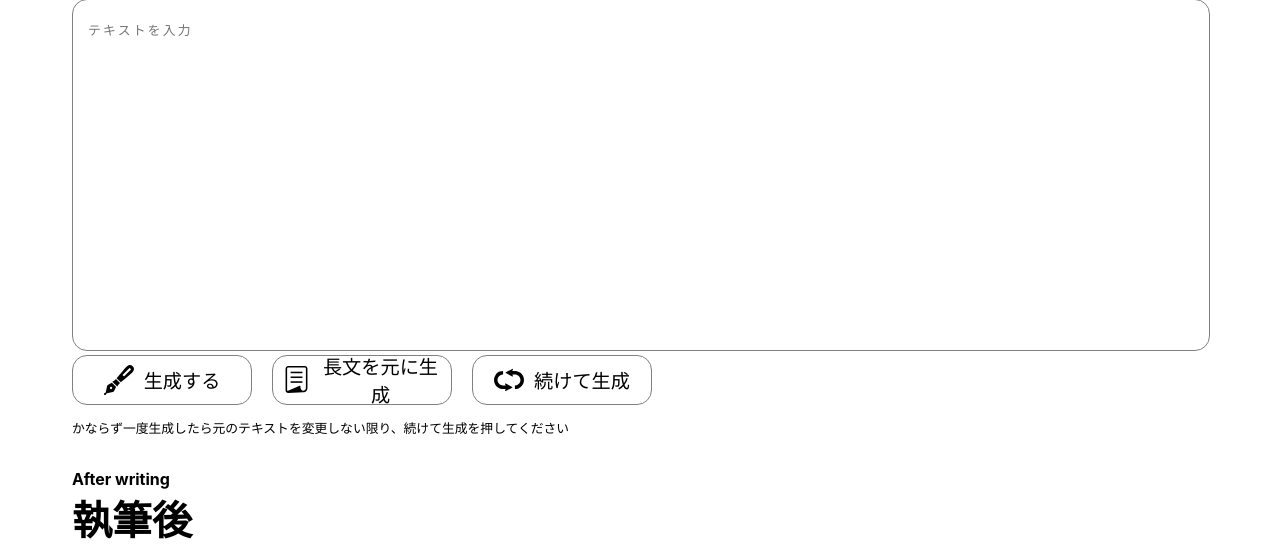
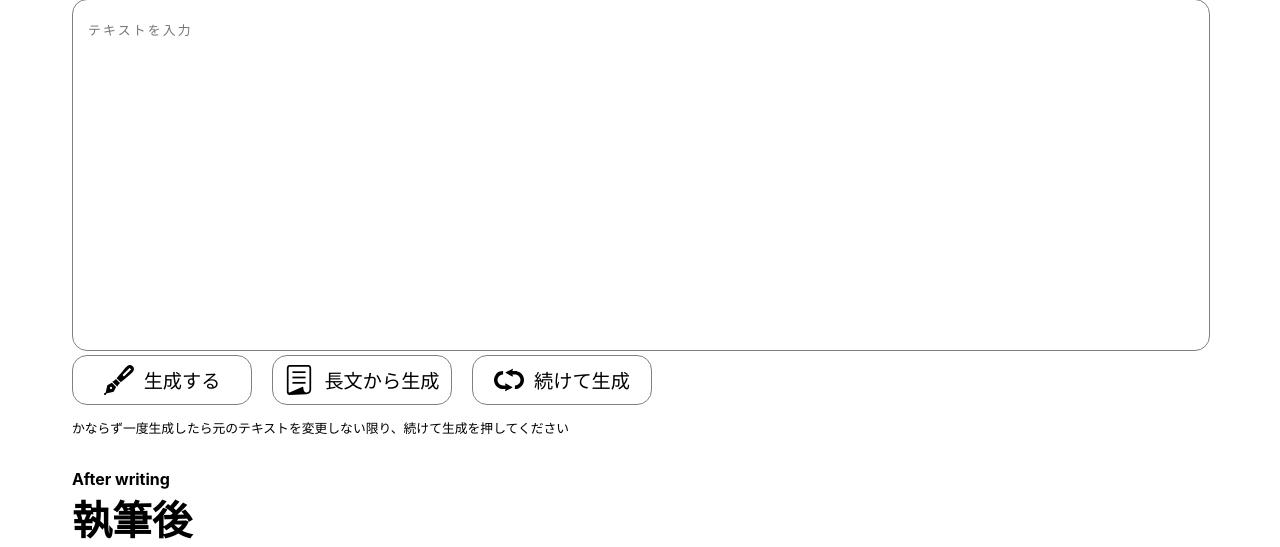
Before and after one commit to Mori-kamiyama/markov-chain, a Django app: page / in a window 1280 px wide. Shown: the part 645-1192 px from the top of the page. Run offline with Django 5.2, Linux system fonts and the light colour scheme.

```diff
--- a/templates/home.html
+++ b/templates/home.html
@@ -265,7 +265,7 @@ svg {
                         <rect x="143.988" y="289.52" class="st0" width="224.016" height="29.585"></rect>
                       </g>
                     </svg>
-                    長文を元に生成
+                    長文から生成
                 </button>
                 <button type="button" id="useExisting">
                   <svg xmlns="http://www.w3.org/2000/svg" viewBox="0 0 512 512">
```
